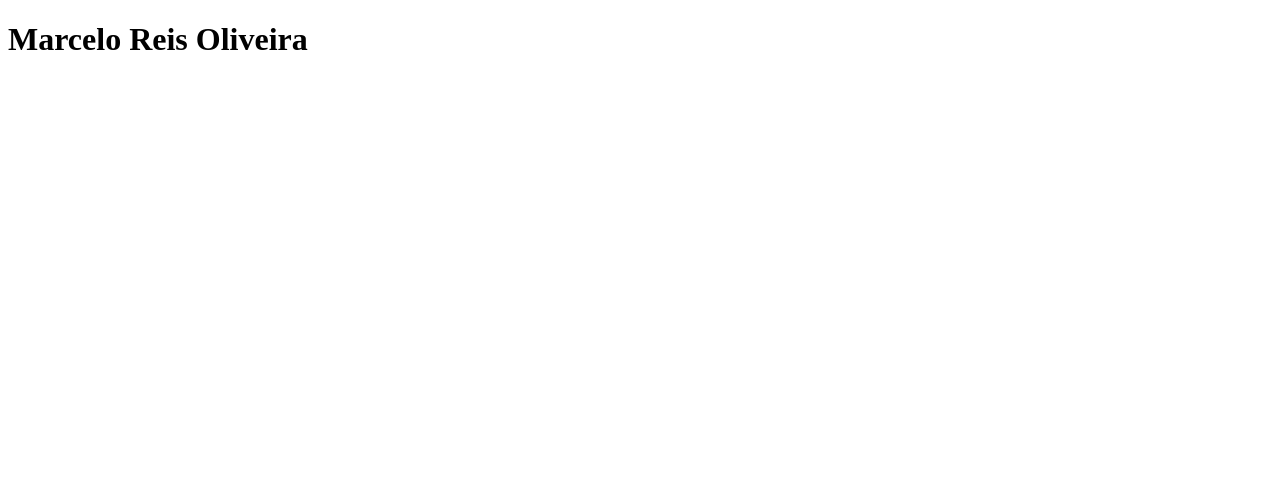
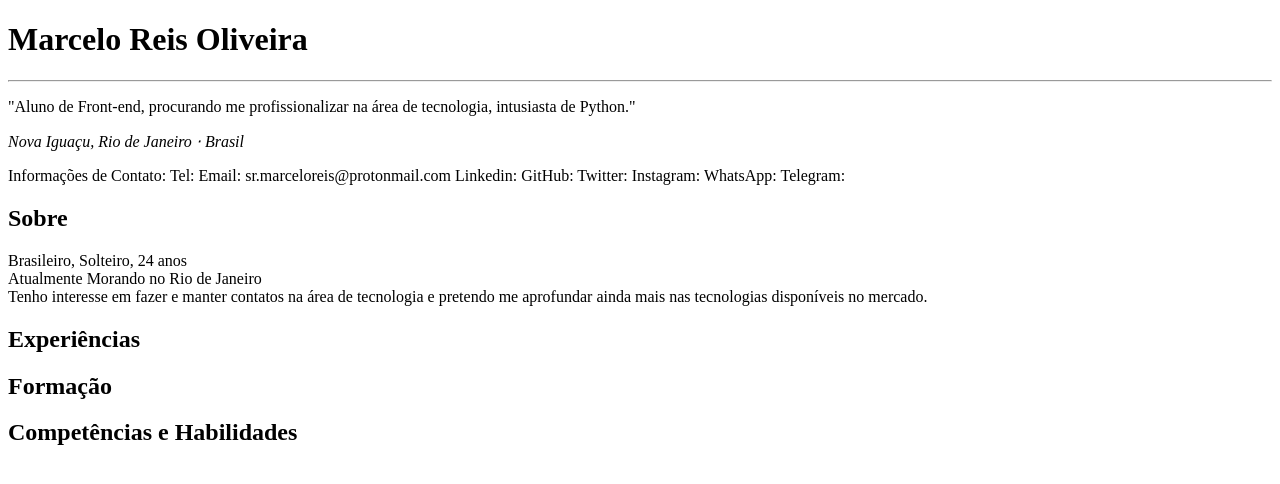
Before and after one commit to eohunter/curriculo-online, a plain HTML site: page index.html in a window 1280 px wide. Drawn offline with Linux system fonts and the light colour scheme.

Commit message:
atualizações de curriculo-online

```diff
--- a/index.html
+++ b/index.html
@@ -4,9 +4,49 @@
     <meta charset="UTF-8">
     <meta http-equiv="X-UA-Compatible" content="IE=edge">
     <meta name="viewport" content="width=device-width, initial-scale=1.0">
-    <title> Currículo </title>
+    <link rel="shortcut icon" href="favicon.ico" type="image/x-icon">
+    <link rel="stylesheet" href="css/style.css">
+    <title>Currículo Vitae</title>
 </head>
 <body>
-    <h1> Marcelo Reis Oliveira</h1>
+    <h1>Marcelo Reis Oliveira</h1>
+
+    <hr>
+
+    <p>
+        &#34;Aluno de Front-end, procurando me profissionalizar na área de tecnologia, intusiasta de Python.&#34;
+    </p>
+    <address>
+        Nova Iguaçu, Rio de Janeiro &sdot; Brasil
+    </address>
+    <p>
+        Informações de Contato:
+        Tel:
+        Email: sr.marceloreis@protonmail.com
+        Linkedin:
+        GitHub:
+        Twitter:
+        Instagram:
+        WhatsApp:
+        Telegram:
+    </p>
+    <h2>
+        Sobre
+    </h2>
+    <p>
+        Brasileiro, Solteiro, 24 anos <br>
+        Atualmente Morando no Rio de Janeiro <br>
+        Tenho interesse em fazer e manter contatos na área de tecnologia e pretendo me aprofundar ainda mais nas tecnologias disponíveis no mercado.
+    </p>
+    <h2>
+        Experiências
+    </h2>
+    <h2>
+        Formação
+    </h2>
+    <h2>
+        Competências e Habilidades
+    </h2>
+
 </body>
 </html>
```
Also changed, not shown: css/style.css (added).
